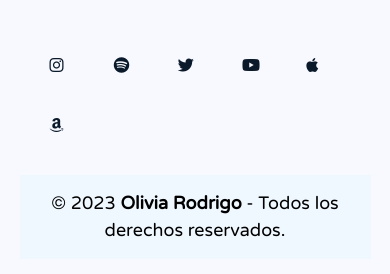
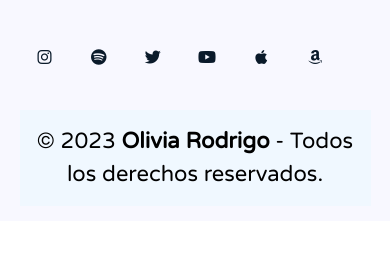
Before and after one commit to Lucilaa1/PF-Allende, a website: page index.html in a window 390 px wide. Shown: the part 2220-2494 px from the top of the page. After the commit the page ends 2441 px from the top, so only its background shows below. Drawn offline with nearby package versions, Linux system fonts and the light colour scheme; a web font is replaced by a local one.

Commit message:
Add files via upload

```diff
--- a/sass/parciales/_media-queries.scss
+++ b/sass/parciales/_media-queries.scss
@@ -115,6 +115,9 @@
        background: none;
        line-height: 10px;
     }
+    .footer .grupo-2 small{
+        font-size: 22px;
+    }
 }
 
 @media screen and (max-width: 425px) {
@@ -191,9 +194,13 @@
     }
     .footer .grupo-1 .red-social a{
         margin: 5px 5px;
-        padding: 25px;
+        padding: 20px;
         background: none;
         line-height: 10px;
+        display: inline-flex;
+        align-items: center;
+        justify-content: center;
+
     }
     .product-container{
         margin: 15px 5px;
```
Also changed, not shown: css/compilado.css.
